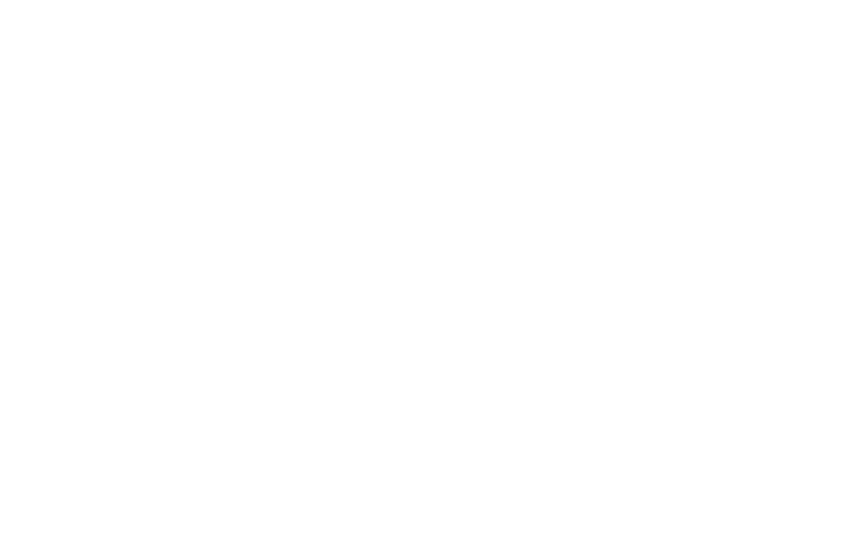
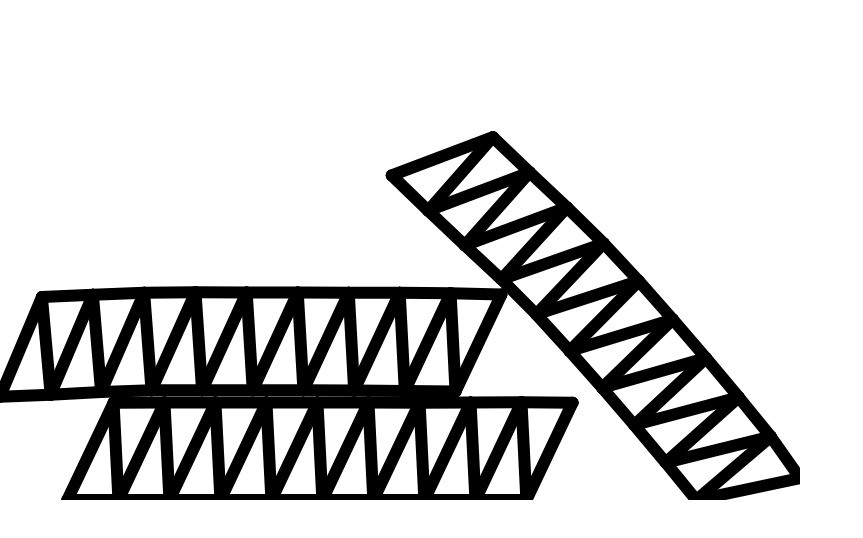
Before and after one commit to kotsoft/Line-Physics, a plain HTML site: page index.html in a window 1280 px wide. Shown: the whole page, without its empty margins (0-863 px from the left). Drawn offline with nearby package versions, Linux system fonts and the light colour scheme; files that its build step writes are made by us from their sources.

Commit message:
Fixed bugs, now functional

```diff
--- /dev/null
+++ b/game.js
@@ -0,0 +1,55 @@
+window.requestAnimFrame = (function(){
+  return  window.requestAnimationFrame       ||
+          window.webkitRequestAnimationFrame ||
+          window.mozRequestAnimationFrame    ||
+          function( callback ){
+            window.setTimeout(callback, 1000 / 60);
+          };
+})();
+
+$(function() {
+  var canvas = document.getElementsByTagName('canvas')[0];
+  canvas.width = 800;
+  canvas.height = 500;
+  var ctx = canvas.getContext('2d');
+  var world = new World(canvas.width, canvas.height, 12, 0, .05);
+
+  for (var i = 0; i < 20; i++) {
+    var p = new Point(world, (i % 2) * 100 + i * 5, i / 2 * 50, false);
+  }
+  for (var i = 0; i < world.points.length - 1; i++) {
+    new Line(world, world.points[i], world.points[i + 1], true);
+  }
+  for (var i = 0; i < world.points.length - 2; i++) {
+    new Line(world, world.points[i], world.points[i + 2], true);
+  }
+
+  for (var i = 0; i < 20; i++) {
+    var p = new Point(world, (i % 2) * 100 + i * 5 + 150, i / 2 * 50, false);
+  }
+  for (var i = 20; i < world.points.length - 1; i++) {
+    new Line(world, world.points[i], world.points[i + 1], true);
+  }
+  for (var i = 20; i < world.points.length - 2; i++) {
+    new Line(world, world.points[i], world.points[i + 2], true);
+  }
+
+  for (var i = 0; i < 20; i++) {
+    var p = new Point(world, (i % 2) * 100 + i * 5 + 300, i / 2 * 50, false);
+  }
+  for (var i = 40; i < world.points.length - 1; i++) {
+    new Line(world, world.points[i], world.points[i + 1], true);
+  }
+  for (var i = 40; i < world.points.length - 2; i++) {
+    new Line(world, world.points[i], world.points[i + 2], true);
+  }
+
+  (function update() {
+    requestAnimFrame(update);
+    for (var i = 0; i < 10; i++) {
+      world.update();
+    }
+    ctx.clearRect(0, 0, canvas.width, canvas.height);
+    world.draw(ctx);
+  })();
+})
--- a/index.html
+++ b/index.html
@@ -3,10 +3,14 @@
 <head>
 	<meta charset="utf-8">
 	<title>Line Physics</title>
-	<link rel="stylesheet" href="css/reset.css">
+	<link rel="stylesheet" href="reset.css">
+  <link rel="stylesheet" href="style.css">
 	<!--[if IE]>
 		<script src="http://html5shiv.googlecode.com/svn/trunk/html5.js"></script>
 	<![endif]-->
+  <script src="http://code.jquery.com/jquery-1.11.0.min.js"></script>
+  <script src="physics.js"></script>
+  <script src="game.js"></script>
 </head>
 
 <body id="home">
--- a/physics.js
+++ b/physics.js
@@ -1,20 +1,34 @@
-function World(pointSize) {
+function World(width, height, pointSize, gravX, gravY) {
   this.lines = [];
   this.points = [];
   this.pointSize = pointSize;
+  this.width = width;
+  this.height = height;
+  this.gravX = gravX;
+  this.gravY = gravY;
 }
 World.prototype = {
   update: function() {
-    for (var i in lines) {
-      lines[i].updateVectors();
-      lines[i].preserveLength();
-      lines[i].checkCollisions();
+    for (var i in this.lines) {
+      this.lines[i].update();
     }
-    for (var i in points) {
-      points[i].checkCollisions();
+    for (var i in this.points) {
+      this.points[i].checkCollisions();
     }
-    for (var i in points) {
-      points[i].update();
+    for (var i in this.points) {
+      this.points[i].update();
+    }
+  },
+  draw: function(ctx) {
+    ctx.lineCap = 'round';
+    for (var i in this.lines) {
+      this.lines[i].draw(ctx);
+    }
+
+    for (var i in this.points) {
+      ctx.beginPath();
+      ctx.arc(this.points[i].x, this.points[i].y, this.pointSize / 2, 0, 2 * Math.PI, false);
+      ctx.fill();
     }
   }
 }
@@ -32,6 +46,18 @@ function Line(world, pointA, pointB, solid) {
   this.pointB.mass += this.restLength * (solid ? 1.0 : .25);
 }
 Line.prototype = {
+  update: function() {
+    this.updateVectors();
+    this.preserveLength();
+    this.checkCollisions();
+  },
+  draw: function(ctx) {
+    ctx.lineWidth = this.world.pointSize / (this.solid ? 1 : 4);
+    ctx.beginPath();
+    ctx.moveTo(this.pointA.x, this.pointA.y);
+    ctx.lineTo(this.pointB.x, this.pointB.y);
+    ctx.stroke();
+  },
   updateVectors: function() {
     var diffX = this.pointB.x - this.pointA.x;
     var diffY = this.pointB.y - this.pointA.y;
@@ -40,8 +66,8 @@ Line.prototype = {
     this.dy = diffY / this.length;
     this.massDiff = this.pointB.mass - this.pointA.mass;
     this.totalMass = this.pointA.mass + this.pointB.mass;
-    this.mulA = .5 * (this.pointB.mass / totalMass);
-    this.mulB = .5 - mulA;
+    this.mulA = this.pointB.mass / this.totalMass;
+    this.mulB = 1 - this.mulA;
   },
   preserveLength: function() {
     var disp = this.restLength - this.length;
@@ -57,6 +83,7 @@ Line.prototype = {
     this.pointB.numConstraints++;
   },
   checkCollisions: function() {
+    if (this.solid) {
       for (var i in this.world.points) {
         var point = this.world.points[i];
         if (point != this.pointA && point != this.pointB) {
@@ -69,8 +96,8 @@ Line.prototype = {
               var f = dp / this.length;
               var interpolatedMass = this.pointA.mass + f * this.massDiff;
               var totalMass = interpolatedMass + point.mass;
-            var mulPoint = .5 * (interpolatedMass / totalMass);
-            var mulAB = .5 - mulPoint;
+              var mulPoint = interpolatedMass / totalMass;
+              var mulAB = 1 - mulPoint;
 
               var disp = cp > 0 ? this.world.pointSize - cp : -this.world.pointSize - cp;
               var dispX = disp * this.dy;
@@ -78,17 +105,18 @@ Line.prototype = {
               point.dispX += mulPoint * dispX;
               point.dispY += mulPoint * dispY;
 
-            var mulSq = this.mulAB / (this.mulA * this.mulA + this.mulB * this.mulB);
+              var mulSq = mulAB / (this.mulA * this.mulA + this.mulB * this.mulB);
               var mulA2 = this.mulA * mulSq;
               var mulB2 = this.mulB * mulSq;
               this.pointA.dispX -= mulA2 * dispX;
               this.pointA.dispY -= mulA2 * dispY;
-            this.pointB.dispX += mulB2 * dispX;
-            this.pointB.dispY += mulB2 * dispY;
+              this.pointB.dispX -= mulB2 * dispX;
+              this.pointB.dispY -= mulB2 * dispY;
 
               this.pointA.numConstraints++;
               this.pointB.numConstraints++;
               point.numConstraints++;
+            }
           }
         }
       }
@@ -106,6 +134,7 @@ function Point(world, x, y, fixed) {
   this.v = 0;
   this.mass = 0;
   this.fixed = fixed;
+  this.solid = false;
 
   this.dispX = 0;
   this.dispY = 0;
@@ -120,14 +149,14 @@ Point.prototype = {
         var diffY = point.y - this.y;
         if (diffY > -this.world.pointSize && diffY < this.world.pointSize) {
           var length = Math.sqrt(diffX * diffX + diffY * diffY);
-          if (dist < this.world.pointSize) {
-            var disp = (this.restLength - length) / length;
+          if (length < this.world.pointSize) {
+            var disp = (this.world.pointSize - length) / length;
             var dx = diffX * disp;
             var dy = diffY * disp;
 
             var totalMass = this.mass + point.mass;
-            var mulA = .5 * (point.mass / totalMass);
-            var mulB = .5 - mulA;
+            var mulA = point.mass / totalMass;
+            var mulB = 1 - mulA;
             this.dispX -= mulA * dx;
             this.dispY -= mulA * dy;
             point.dispX += mulB * dx;
@@ -142,8 +171,19 @@ Point.prototype = {
   },
   update: function() {
     if (!this.fixed) {
+      this.numConstraints = 2;
       this.x += this.dispX / this.numConstraints;
       this.y += this.dispY / this.numConstraints;
+      if (this.x < 0) {
+        this.x = 0;
+      } else if (this.x > this.world.width) {
+        this.x = this.world.width;
+      }
+      if (this.y < 0) {
+        this.y = 0;
+      } else if (this.y > this.world.height) {
+        this.y = this.world.height;
+      }
       this.u = this.x - this.xprev + this.world.gravX;
       this.v = this.y - this.yprev + this.world.gravY;
       this.xprev = this.x;
@@ -152,6 +192,7 @@ Point.prototype = {
       this.y += this.v;
     }
 
+    this.dispX = this.dispY = 0;
     this.numConstraints = 0;
   }
 }
```
Lines whose indentation alone changed are shown as unchanged.
